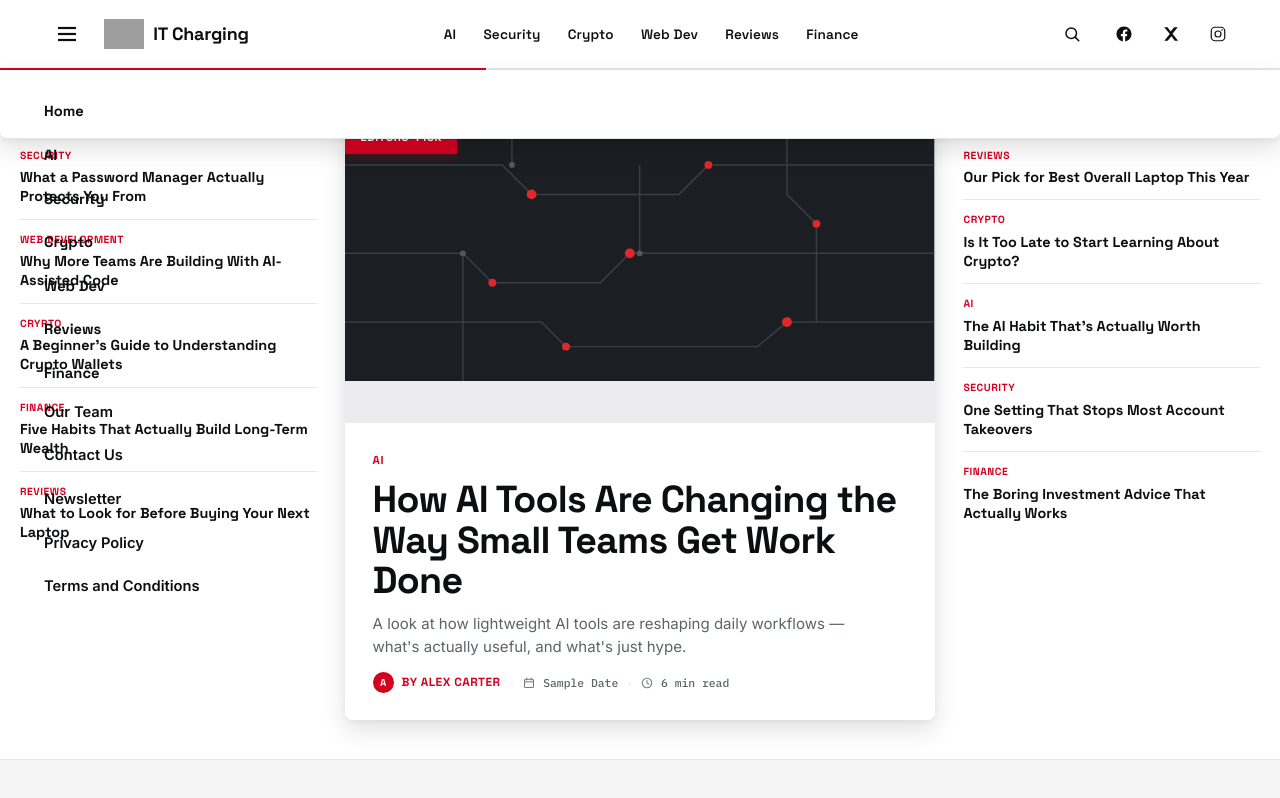
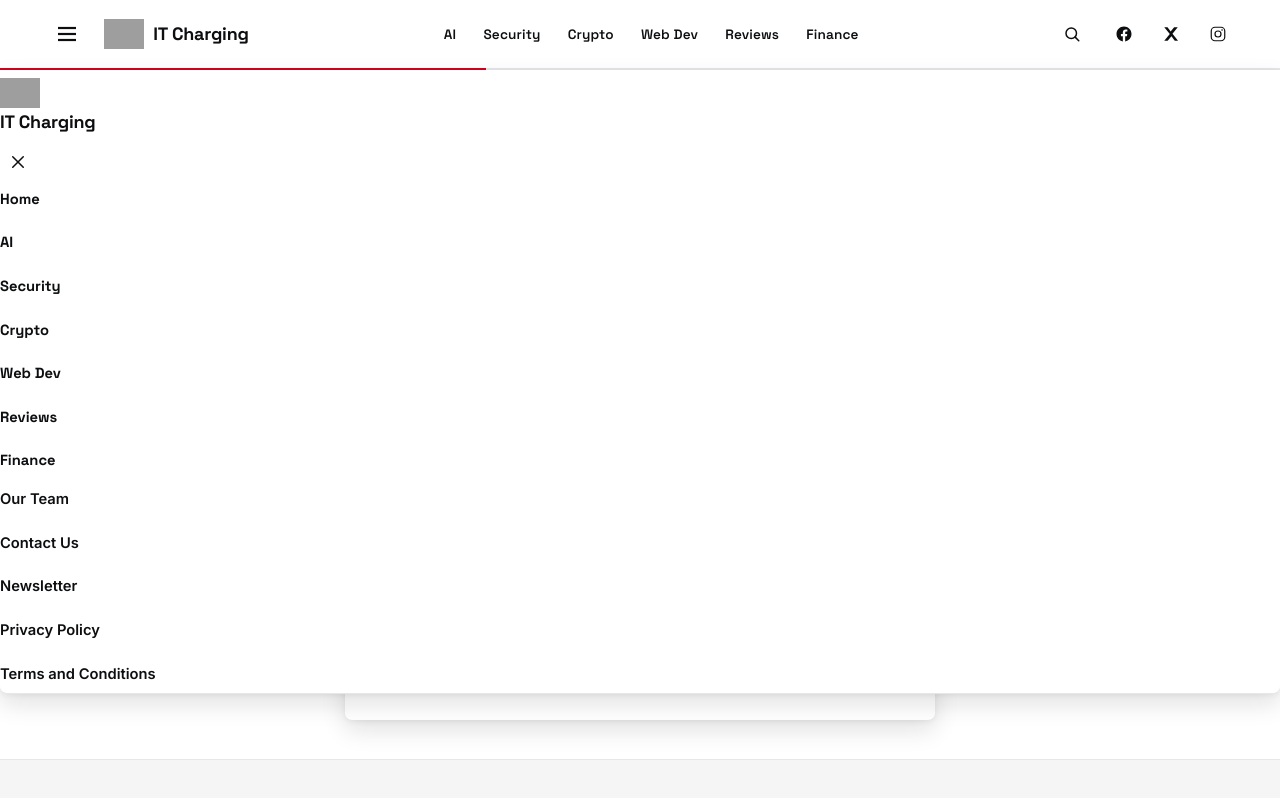
Before and after one commit to ajakh/site, a plain HTML site: page index.html in a window 1280 px wide. Both pictures are taken after a click on the button 67 px from the left and 34 px from the top of the page. Shown: the top 798 px of the page. Drawn offline with Linux system fonts and the light colour scheme; grey boxes are pictures that could not be loaded.

Commit message:
Update index.html

```diff
--- a/index.html
+++ b/index.html
@@ -22,7 +22,7 @@
 <link rel="preconnect" href="https://fonts.gstatic.com" crossorigin />
 <link href="https://fonts.googleapis.com/css2?family=Space+Grotesk:wght@500;600;700&family=Inter:wght@400;500;600;700&family=IBM+Plex+Mono:wght@500;600&display=swap" rel="stylesheet" />
 
-<link rel="stylesheet" href="css/style.css?v=4" />
+<link rel="stylesheet" href="css/style.css?v=5" />
 
 <!-- Google AdSense — Auto ads -->
 <script async src="https://pagead2.googlesyndication.com/pagead/js/adsbygoogle.js?client=ca-pub-8263822632631955" crossorigin="anonymous"></script>
@@ -84,12 +84,20 @@
     </div>
   </div>
 
-  <!-- Site menu: floats as a card over the page below the header, doesn't push content down.
-       On mobile it shows categories + utility links (categories aren't visible elsewhere).
-       On desktop it shows only the utility links, since categories are already in the nav above. -->
+  <!-- Site menu: mobile-only slide-in drawer (categories already show in the
+       top nav on desktop, so no menu is needed there at all). -->
+  <div class="menu-backdrop" id="menuBackdrop"></div>
   <div class="site-menu" id="siteMenu">
-    <div class="wrap">
-      <nav aria-label="Site menu">
+    <div class="site-menu__head">
+      <a class="brand" href="index.html">
+        <img src="https://www.itcharging.com/wp-content/uploads/2025/05/logo-itc.png" alt="IT Charging logo" />
+        <span class="brand__name">IT Charging</span>
+      </a>
+      <button class="icon-btn menu-close" aria-label="Close menu">
+        <svg viewBox="0 0 24 24" aria-hidden="true"><line x1="5" y1="5" x2="19" y2="19" stroke="currentColor" stroke-width="2" stroke-linecap="round"/><line x1="19" y1="5" x2="5" y2="19" stroke="currentColor" stroke-width="2" stroke-linecap="round"/></svg>
+      </button>
+    </div>
+    <nav class="site-menu__scroll" aria-label="Site menu">
       <ul class="site-menu__primary">
         <li><a href="index.html">Home</a></li>
         <li><a href="#">AI</a></li>
@@ -107,7 +115,6 @@
         <li><a href="https://www.itcharging.com/terms-and-conditions/">Terms and Conditions</a></li>
       </ul>
     </nav>
-    </div>
   </div>
 </header>
 
```
Lines whose indentation alone changed are shown as unchanged.
